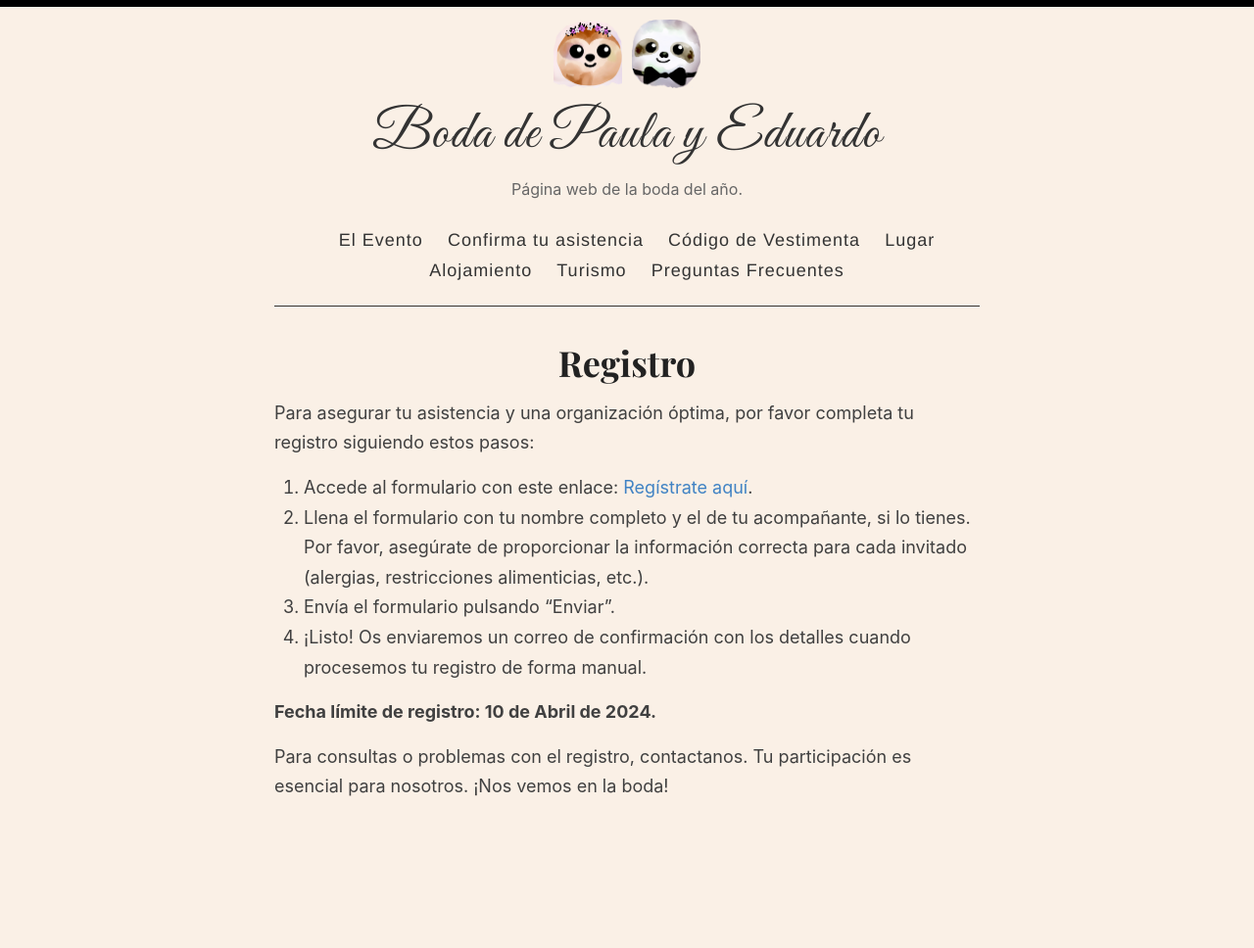
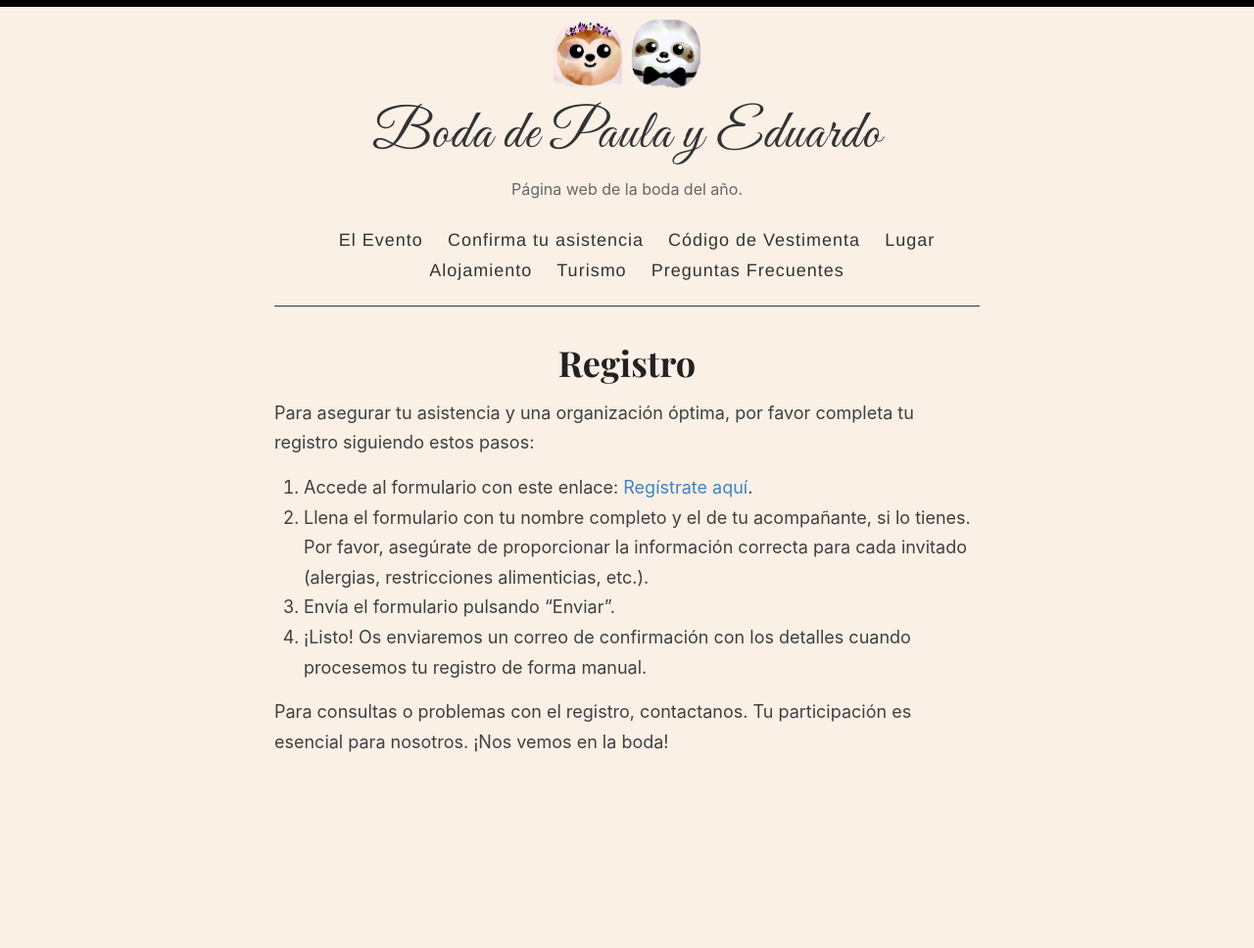
Before and after one commit to boda-paula-y-eduardo/boda-paula-eduardo, a Jekyll site: the page built from _pages/registro.md, in a window 1280 px wide. Shown: the whole page at 98% size. Built offline with Jekyll 4.4.1, drawn with Linux system fonts in a browser that asks for light colours; some web fonts are replaced; after the commit the page ends 922 px from its top, so only the background shows below that.

Commit message:
Update registro.md

```diff
--- a/_pages/registro.md
+++ b/_pages/registro.md
@@ -11,6 +11,4 @@ Para asegurar tu asistencia y una organización óptima, por favor completa tu r
 4. Envía el formulario pulsando "Enviar".
 5. ¡Listo! Os enviaremos un correo de confirmación con los detalles cuando procesemos tu registro de forma manual.
 
-**Fecha límite de registro: 10 de Abril de 2024.**
-
 Para consultas o problemas con el registro, contactanos. Tu participación es esencial para nosotros. ¡Nos vemos en la boda!
```
